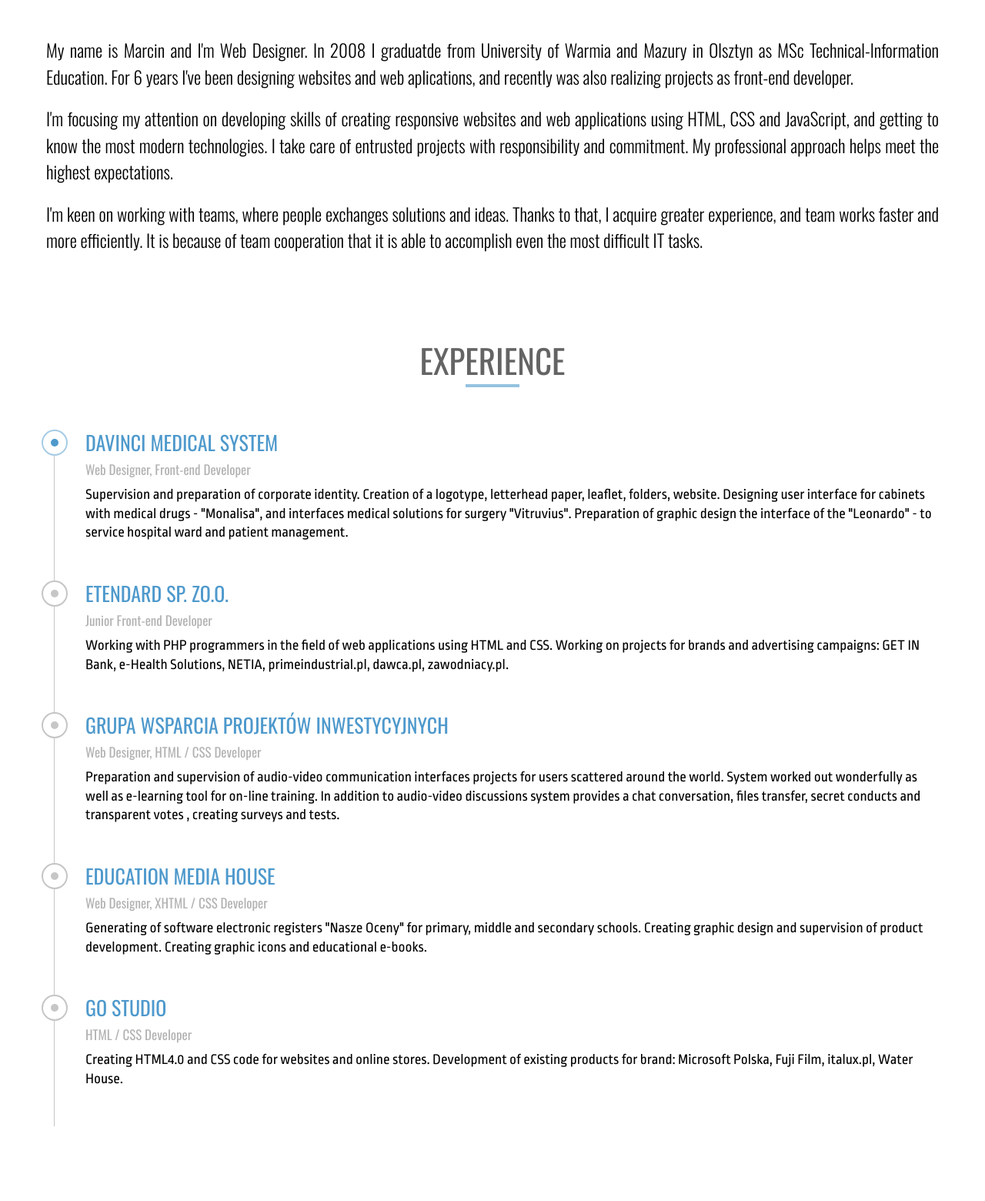
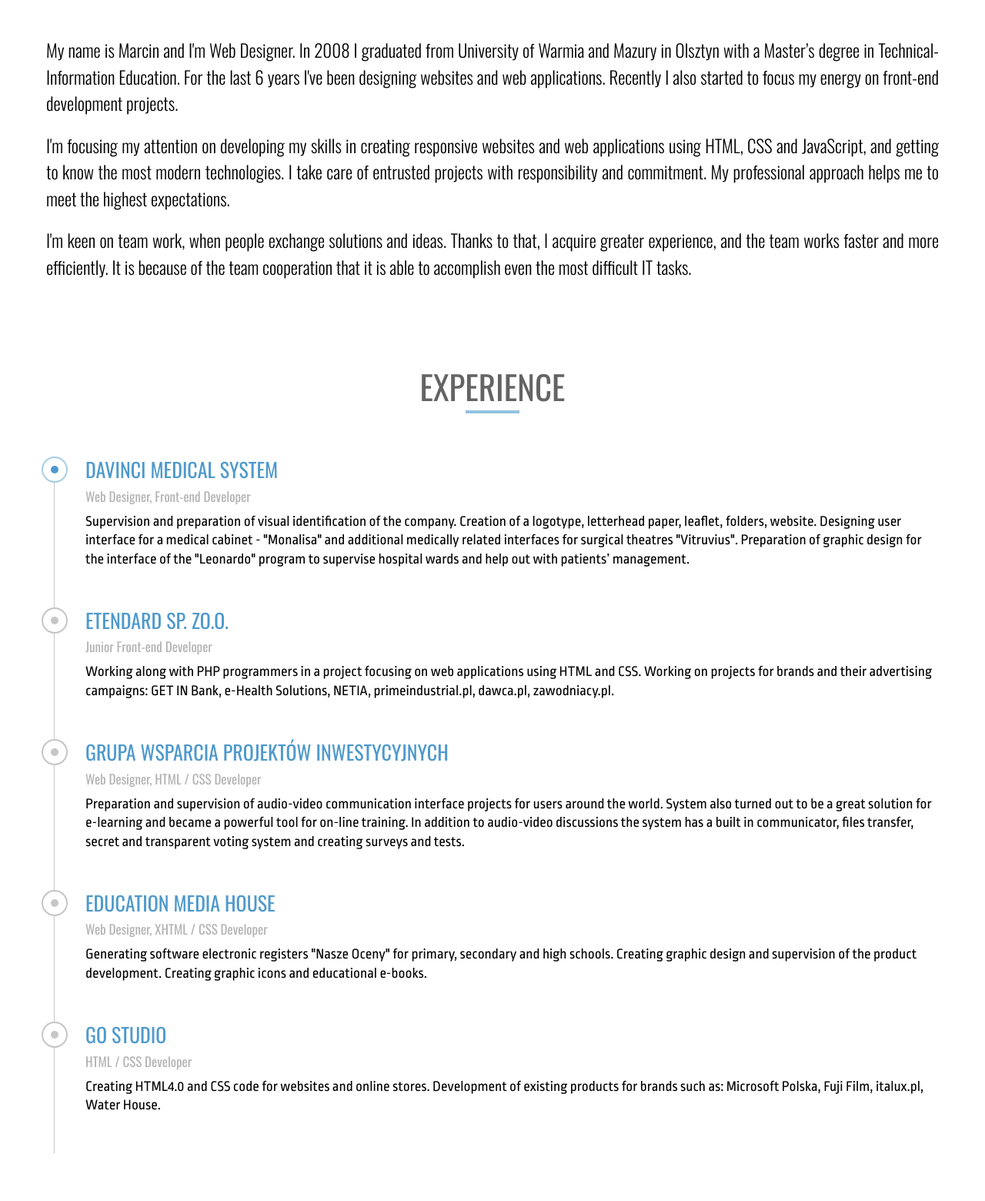
Before and after one commit to marbogucki/marbogucki.github.io, a plain HTML site: page index.html in a window 1280 px wide. Shown: the part 1240-2800 px from the top of the page at 77% size. Drawn offline with nearby package versions, Linux system fonts and the light colour scheme; some packages are replaced by stand-ins of ours.

Commit message:
update english version

```diff
--- a/index.html
+++ b/index.html
@@ -46,8 +46,8 @@
     <!-- site banner -->
     <section class="site-banner" style="background-image: url('images/slide-01.jpg');" id="home">
         <h2 class="heading">
-            <b data-lang="banner_text_bold">You're looking for modern and creative solutions?</b><br>
-            <span data-lang="banner_text_normal">Together we will accomplish your goal.</span>
+            <b data-lang="banner_text_bold">Are you looking for innovative and creative solutions?</b><br>
+            <span data-lang="banner_text_normal">Together we can accomplish your goal.</span>
         </h2>
         <button type="button" class="btn-next-section">
             <i class="fa fa-angle-double-down" aria-hidden="true"></i>
@@ -63,19 +63,9 @@
                 <img src="images/me.jpg" alt="Marcin Bogucki">
             </figure>
 
-            <p data-lang="about_01">My name is Marcin and I'm Web Designer. In 2008 I graduatde from University of
-                Warmia and Mazury in Olsztyn as MSc Technical-Information Education. For 6 years I've been designing
-                websites and web aplications, and recently was also realizing projects as front-end developer.
-            </p>
-
-            <p data-lang="about_02">I'm focusing my attention on developing skills of creating responsive websites and
-                web applications using HTML, CSS and JavaScript, and getting to know the most modern technologies. I
-                take care of entrusted projects with responsibility and commitment. My professional approach helps meet
-                the highest expectations. </p>
-
-            <p data-lang="about_03">I'm keen on working with teams, where people exchanges solutions and ideas. Thanks
-                to that, I acquire greater experience, and team works faster and more efficiently. It is because of team
-                cooperation that it is able to accomplish even the most difficult IT tasks.</p>
+            <p data-lang="about_01">My name is Marcin and I'm Web Designer. In 2008 I graduated from University of Warmia and Mazury in Olsztyn with a Master’s degree in Technical-Information Education. For the last 6 years I've been designing websites and web applications. Recently I also started to focus my energy on front-end development projects.</p>
+            <p data-lang="about_02">I'm focusing my attention on developing my skills in creating responsive websites and web applications using HTML, CSS and JavaScript, and getting to know the most modern technologies. I take care of entrusted projects with responsibility and commitment. My professional approach helps me to meet the highest expectations. </p>
+            <p data-lang="about_03">I'm keen on team work, when people exchange solutions and ideas. Thanks to that, I acquire greater experience, and the team works faster and more efficiently. It is because of the team cooperation that it is able to accomplish even the most difficult IT tasks.</p>
         </div>
     </section><!-- /about me -->
 
@@ -90,48 +80,35 @@
                 <h4 class="position">
                     Web Designer, Front-end Developer
                 </h4>
-                <p class="desc" data-lang="work_01">Supervision and preparation of corporate identity. Creation of a
-                    logotype, letterhead paper, leaflet, folders, website. Designing user interface for cabinets with
-                    medical drugs - "Monalisa", and interfaces medical solutions for surgery "Vitruvius". Preparation of
-                    graphic design the interface of the "Leonardo" - to service hospital ward and patient
-                    management.</p>
+                <p class="desc" data-lang="work_01">Supervision and preparation of visual identification of the company. Creation of a logotype, letterhead paper, leaflet, folders, website. Designing user interface for a medical cabinet - "Monalisa" and additional medically related interfaces for surgical theatres "Vitruvius". Preparation of graphic design for the interface of the "Leonardo" program to supervise hospital wards and help out with patients’ management.</p>
             </article>
 
             <article class="experience-box">
                 <h3 class="company">Etendard Sp. zo.o.</h3>
                 <span class="start-work"></span>
                 <h4 class="position">Junior Front-end Developer</h4>
-                <p class="desc" data-lang="work_02">Working with PHP programmers in the field of web applications using
-                    HTML and CSS. Working on projects for brands and advertising campaigns: GET IN Bank, e-Health
-                    Solutions, NETIA, primeindustrial.pl, dawca.pl, zawodniacy.pl.</p>
+                <p class="desc" data-lang="work_02">Working along with PHP programmers in a project focusing on web applications using HTML and CSS. Working on projects for brands and their advertising campaigns: GET IN Bank, e-Health Solutions, NETIA, primeindustrial.pl, dawca.pl, zawodniacy.pl.</p>
             </article>
 
             <article class="experience-box">
                 <h3 class="company">Grupa Wsparcia Projektów Inwestycyjnych</h3>
                 <span class="start-work"></span>
                 <h4 class="position">Web Designer, HTML / CSS Developer</h4>
-                <p class="desc" data-lang="work_03">Preparation and supervision of audio-video communication interfaces
-                    projects for users scattered around the world. System worked out wonderfully as well as e-learning
-                    tool for on-line training. In addition to audio-video discussions system provides a chat
-                    conversation, files transfer, secret conducts and transparent votes , creating surveys and
-                    tests.</p>
+                <p class="desc" data-lang="work_03">Preparation and supervision of audio-video communication interface projects for users around the world. System also turned out to be a great solution for e-learning and became a powerful tool for on-line training. In addition to audio-video discussions the system has a built in communicator, files transfer, secret and transparent voting system and creating surveys and tests.</p>
             </article>
 
             <article class="experience-box">
                 <h3 class="company">Education Media House</h3>
                 <span class="start-work"></span>
                 <h4 class="position">Web Designer, XHTML / CSS Developer</h4>
-                <p class="desc" data-lang="work_04">Generating of software electronic registers "Nasze Oceny" for
-                    primary, middle and secondary schools. Creating graphic design and supervision of product
-                    development. Creating graphic icons and educational e-books.</p>
+                <p class="desc" data-lang="work_04">Generating software electronic registers "Nasze Oceny" for primary, secondary and high schools. Creating graphic design and supervision of the product development. Creating graphic icons and educational e-books.</p>
             </article>
 
             <article class="experience-box">
                 <h3 class="company">Go Studio</h3>
                 <span class="start-work"></span>
                 <h4 class="position">HTML / CSS Developer</h4>
-                <p class="desc" data-lang="work_05">Creating HTML4.0 and CSS code for websites and online stores.
-                    Development of existing products for brand: Microsoft Polska, Fuji Film, italux.pl, Water House.</p>
+                <p class="desc" data-lang="work_05">Creating HTML4.0 and CSS code for websites and online stores. Development of existing products for brands such as: Microsoft Polska, Fuji Film, italux.pl, Water House.</p>
             </article>
         </div>
     </section>
@@ -141,8 +118,7 @@
         <h2 class="page-heading" data-lang="skills">Skills</h2>
         <div class="container">
 
-            <p data-lang="skills_txt">In my work I use the following tools in the field of front-end and web design.
-                Their combination allows to implement the most complicated projects and achieve all objectives.</p>
+            <p data-lang="skills_txt">In my work I use the following tools in the field of front-end and web design. Their combination allows me to implement solutions to the most complicated projects and achieve all set objectives.</p>
 
             <ul class="sills-list">
                 <li>
@@ -201,7 +177,7 @@
     <section class="cv">
         <div class="container">
             <h3 data-lang="cv_heading">More information</h3>
-            <p data-lang="cv_paragraph">See my CV, and to find out more about my work and experience.</p>
+            <p data-lang="cv_paragraph">Check out my CV to find out more about my work and experience.</p>
             <a href="doc/cv-marcin-bogucki-en.pdf" target="_blank" data-lang="button_cv">Download My CV</a>
         </div>
     </section>
--- a/js/lang-version.js
+++ b/js/lang-version.js
@@ -39,24 +39,24 @@ var lang = {
         skills: 'Skills',
         contact: 'Contact',
 
-        banner_text_bold: 'You\'re looking for modern and creative solutions?',
-        banner_text_normal: 'Together we will accomplish your goal.',
+        banner_text_bold: 'Are you looking for innovative and creative solutions?',
+        banner_text_normal: 'Together we can accomplish your goal.',
 
-        about_01: 'My name is Marcin and I\'m Web Designer. In 2008 I graduatde from University of Warmia and Mazury in Olsztyn as MSc Technical-Information Education. For 6 years I\'ve been designing websites and web aplications, and recently was also realizing projects as front-end developer.',
-        about_02: 'I\'m focusing my attention on developing skills of creating responsive websites and web applications using HTML, CSS and JavaScript, and getting to know the most modern technologies. I take care of entrusted projects with responsibility and commitment. My professional approach helps meet the highest expectations.',
-        about_03: 'I\'m keen on working with teams, where people exchanges solutions and ideas. Thanks to that, I acquire greater experience, and team works faster and more efficiently. It is because of team cooperation that it is able to accomplish even the most difficult IT tasks.',
+        about_01: 'My name is Marcin and I\'m Web Designer. In 2008 I graduated from University of Warmia and Mazury in Olsztyn with a Master’s degree in Technical-Information Education. For the last 6 years I\'ve been designing websites and web applications. Recently I also started to focus my energy on front-end development projects.',
+        about_02: 'I\'m focusing my attention on developing my skills in creating responsive websites and web applications using HTML, CSS and JavaScript, and getting to know the most modern technologies. I take care of entrusted projects with responsibility and commitment. My professional approach helps me to meet the highest expectations.',
+        about_03: 'I\'m keen on team work, when people exchange solutions and ideas. Thanks to that, I acquire greater experience, and the team works faster and more efficiently. It is because of the team cooperation that it is able to accomplish even the most difficult IT tasks.',
 
-        work_01: 'Supervision and preparation of corporate identity. Creation of a logotype, letterhead paper, leaflet, folders, website. Designing user interface for cabinets with medical drugs - "Monalisa", and interfaces medical solutions for surgery "Vitruvius". Preparation of graphic design the interface of the "Leonardo" - to service hospital ward and patient management.',
-        work_02: 'Working with PHP programmers in the field of web applications using HTML and CSS. Working on projects for brands and advertising campaigns: GET IN Bank, e-Health Solutions, NETIA, primeindustrial.pl, dawca.pl, zawodniacy.pl.',
-        work_03: 'Preparation and supervision of audio-video communication interfaces projects for users scattered around the world. System worked out wonderfully as well as e-learning tool for on-line training. In addition to audio-video discussions system provides a chat conversation, files transfer, secret conducts and transparent votes , creating surveys and tests.',
-        work_04: 'Generating of software electronic registers "Nasze Oceny" for primary, middle and secondary schools. Creating graphic design and supervision of product development. Creating graphic icons and educational e-books.',
-        work_05: 'Creating HTML4.0 and CSS code for websites and online stores. Development of existing products for brand: Microsoft Polska, Fuji Film, italux.pl, Water House.',
+        work_01: 'Supervision and preparation of visual identification of the company. Creation of a logotype, letterhead paper, leaflet, folders, website. Designing user interface for a medical cabinet - "Monalisa" and additional medically related interfaces for surgical theatres "Vitruvius". Preparation of graphic design for the interface of the "Leonardo" program to supervise hospital wards and help out with patients’ management.',
+        work_02: 'Working along with PHP programmers in a project focusing on web applications using HTML and CSS. Working on projects for brands and their advertising campaigns: GET IN Bank, e-Health Solutions, NETIA, primeindustrial.pl, dawca.pl, zawodniacy.pl.',
+        work_03: 'Preparation and supervision of audio-video communication interface projects for users around the world. System also turned out to be a great solution for e-learning and became a powerful tool for on-line training. In addition to audio-video discussions the system has a built in communicator, files transfer, secret and transparent voting system and creating surveys and tests.',
+        work_04: 'Generating software electronic registers "Nasze Oceny" for primary, secondary and high schools. Creating graphic design and supervision of the product development. Creating graphic icons and educational e-books.',
+        work_05: 'Creating HTML4.0 and CSS code for websites and online stores. Development of existing products for brands such as: Microsoft Polska, Fuji Film, italux.pl, Water House.',
 
-        skills_txt: 'In my work I use the following tools in the field of front-end and web design. Their combination allows to implement the most complicated projects and achieve all objectives.',
+        skills_txt: 'In my work I use the following tools in the field of front-end and web design. Their combination allows me to implement solutions to the most complicated projects and achieve all set objectives.',
 
         button_cv: 'Download my CV',
         cv_heading: 'More information',
-        cv_paragraph: 'See my CV, and to find out more about my work and experience.'
+        cv_paragraph: 'Check out my CV to find out more about my work and experience.'
 
     }
 
--- a/js/script.js
+++ b/js/script.js
@@ -1,6 +1,6 @@
 (function() {
 
-    'user strict';
+    'use strict';
 
     $(document).ready(function() {
 
```
